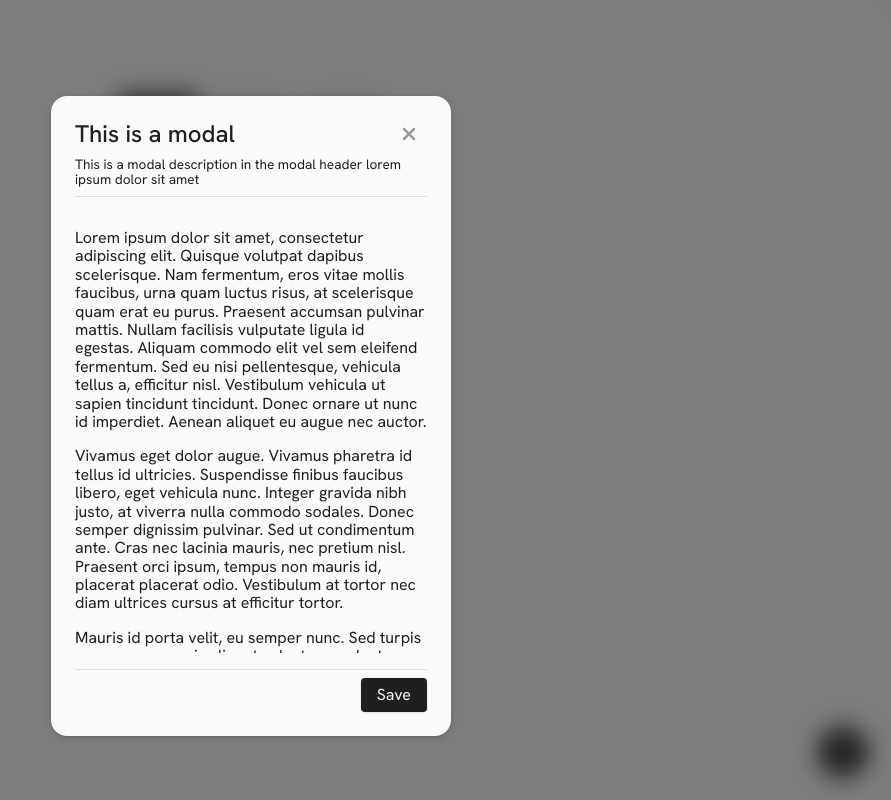
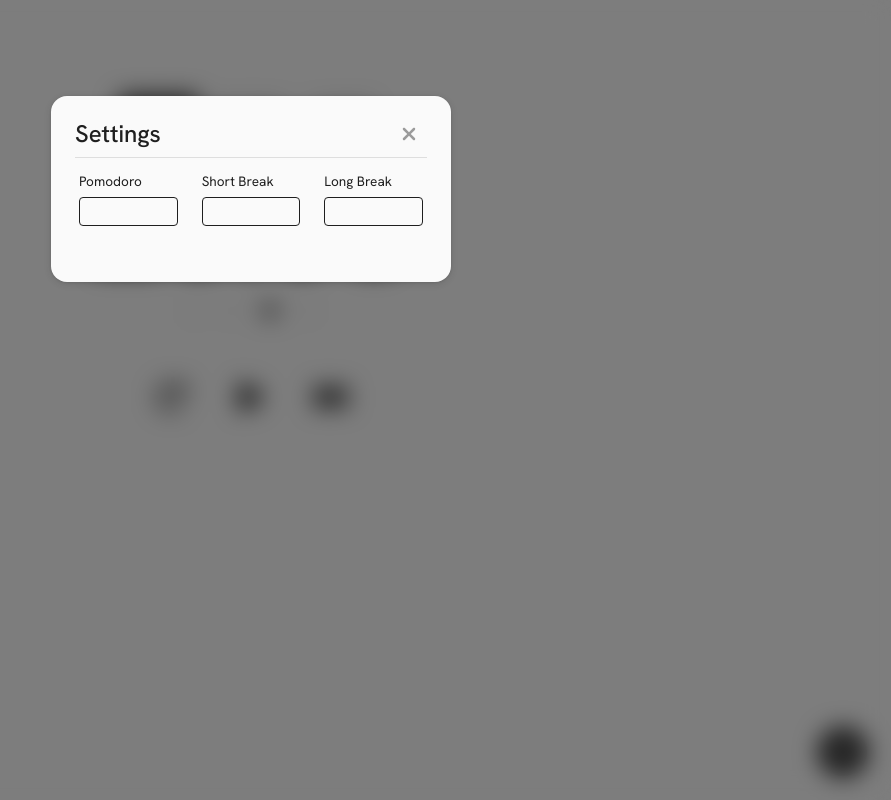
Before and after one commit to msilenzi/simple-pomodoro, a React (Vite) app: page / in a window 1280 px wide. Both pictures are taken after a click on the button 1232 px from the left and 752 px from the top of the page. Shown: the whole page, without its empty margins (389-1280 px from the left). Built offline with nearby package versions, Linux system fonts and the light colour scheme.

Commit message:
add setting times

```diff
--- a/src/components/setting/SettingModal.jsx
+++ b/src/components/setting/SettingModal.jsx
@@ -1,62 +1,33 @@
 import PropTypes from 'prop-types'
 import { Modal } from '@Components/ui/modal'
+import { InputGroup } from '@Components/ui/form'
 
 function SettingModal({ visible, handleClose }) {
   return (
     <Modal visible={visible} size="medium" handleClose={handleClose}>
-      <Modal.Header
-        title="This is a modal"
-        description="This is a modal description in the modal header lorem ipsum dolor sit amet"
-        showClose
-        handleClose={handleClose}
-      />
+      <Modal.Header title="Settings" showClose handleClose={handleClose} />
       <Modal.Body>
-        <p>
-          Lorem ipsum dolor sit amet, consectetur adipiscing elit. Quisque
-          volutpat dapibus scelerisque. Nam fermentum, eros vitae mollis
-          faucibus, urna quam luctus risus, at scelerisque quam erat eu purus.
-          Praesent accumsan pulvinar mattis. Nullam facilisis vulputate ligula
-          id egestas. Aliquam commodo elit vel sem eleifend fermentum. Sed eu
-          nisi pellentesque, vehicula tellus a, efficitur nisl. Vestibulum
-          vehicula ut sapien tincidunt tincidunt. Donec ornare ut nunc id
-          imperdiet. Aenean aliquet eu augue nec auctor.
-        </p>
-        <p>
-          Vivamus eget dolor augue. Vivamus pharetra id tellus id ultricies.
-          Suspendisse finibus faucibus libero, eget vehicula nunc. Integer
-          gravida nibh justo, at viverra nulla commodo sodales. Donec semper
-          dignissim pulvinar. Sed ut condimentum ante. Cras nec lacinia mauris,
-          nec pretium nisl. Praesent orci ipsum, tempus non mauris id, placerat
-          placerat odio. Vestibulum at tortor nec diam ultrices cursus at
-          efficitur tortor.
-        </p>
-        <p>
-          Mauris id porta velit, eu semper nunc. Sed turpis purus, ornare quis
-          aliquet a, luctus nec lectus. Mauris id lorem eu neque sodales finibus
-          lacinia et massa. Nulla egestas viverra ornare. Fusce feugiat ex a
-          tempus sollicitudin. Mauris dapibus libero id urna cursus pulvinar.
-          Phasellus nec magna sit amet ante rutrum tempor at quis ex. Phasellus
-          condimentum sollicitudin orci eu imperdiet. Ut commodo commodo
-          blandit.
-        </p>
-        <p>
-          Vestibulum sed faucibus turpis. Morbi dignissim quam sit amet orci
-          pellentesque porta. Quisque varius elementum risus eu vestibulum. Cras
-          non lacus vel arcu congue elementum faucibus et enim. Duis non laoreet
-          nulla. Nunc commodo mattis augue, at blandit turpis molestie ut. Proin
-          consequat feugiat arcu, sodales posuere justo condimentum id. Nulla
-          imperdiet nisl tortor, id rutrum ex elementum in. Vivamus accumsan
-          facilisis urna vitae sollicitudin.
-        </p>
+        <div className="setting__times">
+          <InputGroup
+            id="setting-work"
+            type="number"
+            label="Pomodoro"
+            min="1"
+          />
+          <InputGroup
+            id="setting-short"
+            type="number"
+            label="Short Break"
+            min="1"
+          />
+          <InputGroup
+            id="setting-long"
+            type="number"
+            label="Long Break"
+            min="1"
+          />
+        </div>
       </Modal.Body>
-      <Modal.Footer>
-        <button
-          className="btn btn-md btn-primary ml-auto mr-0"
-          style={{ display: 'block' }}
-        >
-          Save
-        </button>
-      </Modal.Footer>
     </Modal>
   )
 }
--- /dev/null
+++ b/src/components/ui/form/InputGroup.jsx
@@ -0,0 +1,18 @@
+import PropTypes from 'prop-types'
+
+function InputGroup({ id, type, label, ...customProps }) {
+  return (
+    <div className="input-group">
+      <label htmlFor={id}>{label}</label>
+      <input {...customProps} id={id} type={type} />
+    </div>
+  )
+}
+
+InputGroup.propTypes = {
+  id: PropTypes.string.isRequired,
+  type: PropTypes.string.isRequired,
+  label: PropTypes.string.isRequired,
+}
+
+export default InputGroup
--- /dev/null
+++ b/src/components/ui/form/index.js
@@ -0,0 +1,3 @@
+import InputGroup from './InputGroup'
+
+export { InputGroup }
--- a/src/scss/components/_setting.scss
+++ b/src/scss/components/_setting.scss
@@ -27,3 +27,11 @@
     }
   }
 }
+
+.setting__times {
+  display: grid;
+  grid-template-columns: repeat(3, 1fr);
+  gap: map-get($spacers, 4);
+  width: calc(100% - 8px);
+  margin: 0 auto;
+}
--- /dev/null
+++ b/src/scss/components/ui/_form.scss
@@ -0,0 +1,46 @@
+.input-group {
+  display: flex;
+  flex-direction: column;
+  margin-bottom: 2rem;
+
+  label {
+    margin-bottom: map-get($spacers, 2);
+    font-size: $sm-font-size;
+  }
+
+  input {
+    width: 100%;
+    outline: 0;
+    border: 1px solid $textColor;
+    border-radius: map-get($spacers, 1);
+    padding: map-get($spacers, 1);
+    background-color: $bodyColor;
+    color: $textColor;
+
+    &:focus {
+      box-shadow: 0 0 0 4px transparentize($textColor, 0.65);
+      background-color: $white;
+    }
+  }
+
+  // input {
+  //   padding: 0.6rem;
+  //   background-color: darken(#fff, 7);
+  //   border: none;
+  //   border: 1px solid lighten(#000, 60);
+  //   border-radius: 4px;
+  //   outline: none;
+  //   width: 100%;
+
+  //   &:focus {
+  //     background-color: darken(#fff, 10);
+  //     border: 1px solid lighten(#000, 42);
+  //   }
+  // }
+
+  // label {
+  //   margin-bottom: map-get($spacers, 1);
+  //   font-size: $h6-font-size;
+  //   margin-bottom: 0.6rem;
+  // }
+}
--- a/src/scss/index.scss
+++ b/src/scss/index.scss
@@ -10,6 +10,7 @@
 
 //* Components
 @import 'components/ui/modal';
+@import 'components/ui/form';
 
 @import 'components/pomodoro';
 @import 'components/setting';
```
